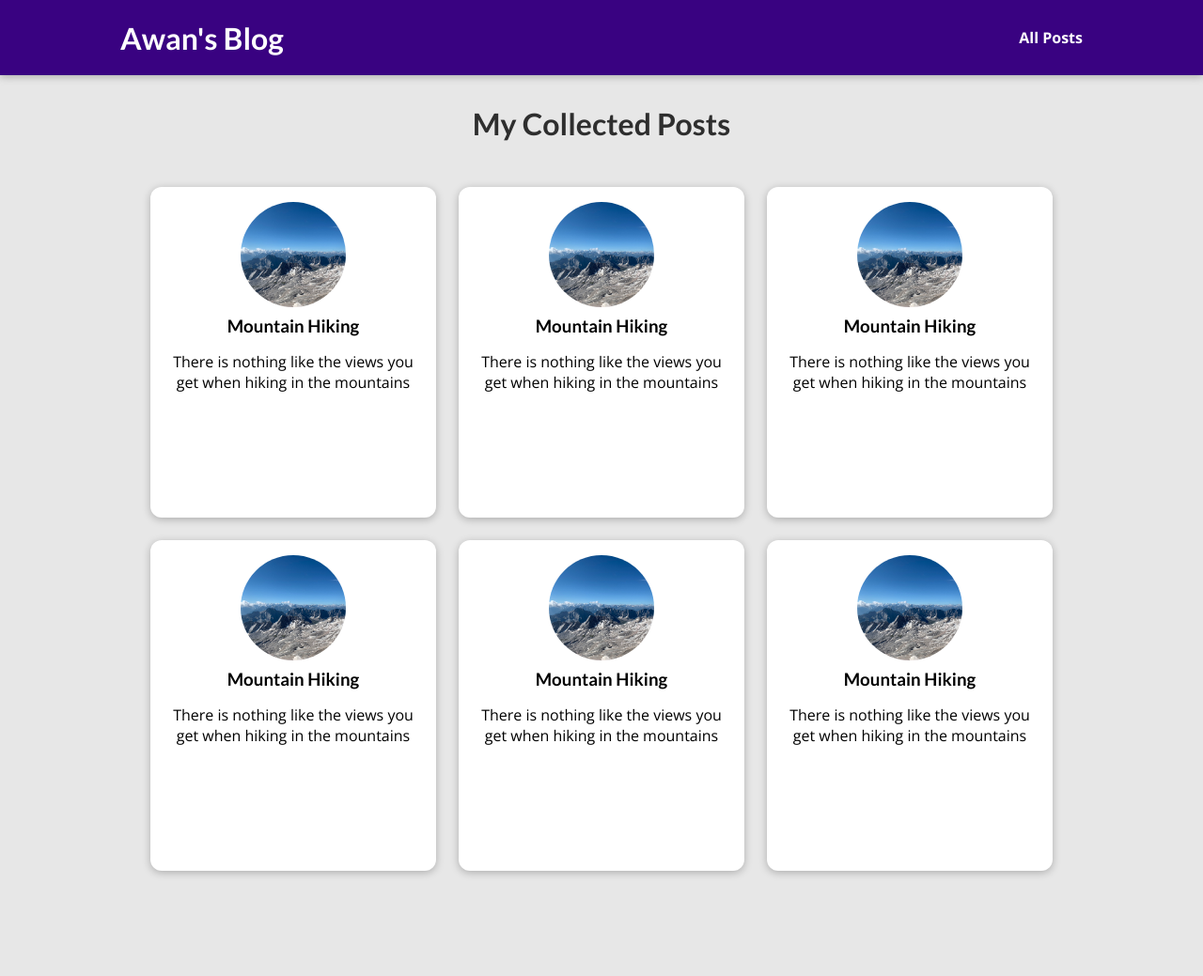
After one commit to HammadEngr/blog, a Django app: template blog/templates/blog/all-posts.html in a window 1280 px wide. The commit adds this page. Shown: the whole page at 94% size. Run offline with Django 5.2, Linux system fonts and the light colour scheme; the template is opened without the code that fills it, so the values that code supplies are empty.

Commit message:
CSS FILES addes

```diff
--- /dev/null
+++ b/blog/static/blog/all-posts.css
@@ -0,0 +1,43 @@
+body {
+  background-color: #e7e7e7;
+}
+
+#main-navigation {
+  background-color: #390281;
+  box-shadow: 0 2px 8px rgba(0, 0, 0, 0.25);
+}
+
+#all-posts {
+  margin: 7rem auto;
+  width: 90%;
+  max-width: 60rem;
+}
+
+#all-posts h2 {
+  text-align: center;
+  font-size: 2rem;
+  color: #2e2e2e;
+  margin: 3rem 0;
+}
+
+ul {
+  list-style: none;
+  margin: 0;
+  padding: 0;
+  display: grid;
+  grid-template-columns: repeat(auto-fill, minmax(17rem, 1fr));
+  gap: 1.5rem;
+}
+
+.post img {
+  width: 7rem;
+  height: 7rem;
+}
+
+.post a {
+  height: 22rem;
+  transform-origin: center;
+  box-shadow: 0 2px 8px rgba(0, 0, 0, 0.25);
+  border-radius: 12px;
+  background-color: white;
+}
--- /dev/null
+++ b/blog/static/blog/post.css
@@ -0,0 +1,43 @@
+.post {
+  display: flex;
+  flex-direction: column;
+  align-items: center;
+  text-align: center;
+}
+
+.post a {
+  text-decoration: none;
+  color: black;
+  transition: all 0.2s ease;
+  padding: 1rem;
+}
+
+.post a:hover,
+.post a:active {
+  transform: scale(1.1);
+  background-color: #390281;
+  color: white;
+}
+
+.post img {
+  width: 5rem;
+  height: 5rem;
+  object-fit: cover;
+  border-radius: 50%;
+}
+
+.post h3 {
+  margin: 0.25rem 0;
+}
+
+.post time {
+  color: #666666;
+  margin: 0.25rem;
+  font-style: italic;
+  font-size: 0.85rem;
+}
+
+.post:hover time,
+.post:active time {
+  color: white;
+}
--- /dev/null
+++ b/blog/templates/blog/all-posts.html
@@ -0,0 +1,25 @@
+{% extends "base.html" %}
+{% load static %}
+
+{% block title %}
+    All My Posts
+{% endblock  %}
+
+{% block css_files %}
+    <link rel="stylesheet" href="{% static "blog/post.css" %}">
+    <link rel="stylesheet" href="{% static "blog/all-posts.css" %}">
+{% endblock  %}
+
+{% block content %}
+    <section id="all-posts">
+        <h2>My Collected Posts</h2>
+        <ul>
+            {% include "blog/includes/post.html" %}
+            {% include "blog/includes/post.html" %}
+            {% include "blog/includes/post.html" %}
+            {% include "blog/includes/post.html" %}
+            {% include "blog/includes/post.html" %}
+            {% include "blog/includes/post.html" %}
+        </ul>
+    </section>
+{% endblock  %}
--- /dev/null
+++ b/blog/templates/blog/includes/post.html
@@ -0,0 +1,12 @@
+{% load static %}
+<li>
+    <article class="post">
+        <a href="">
+            <img src="{% static "blog/images/mountains.jpg" %}" alt="Mountain Hiking">
+            <div class="post__content">
+                <h3>Mountain Hiking</h3>
+                <p>There is nothing like the views you get when hiking in the mountains</p>
+            </div>
+        </a>
+    </article>
+</li>
--- a/blog/views.py
+++ b/blog/views.py
@@ -7,7 +7,7 @@ def starting_page(request):
     return render(request, "blog/index.html")
 
 def posts(request):
-    return HttpResponse("POSTS")
+    return render(request, "blog/all-posts.html")
 
 def post_detail(request, slug):
     return HttpResponse("POST DETAIL")
--- a/templates/base.html
+++ b/templates/base.html
@@ -10,6 +10,12 @@
     {% endblock %}
   </head>
   <body>
+    <header id="main-navigation">
+        <h1><a href="">Awan's Blog</a></h1>
+        <nav>
+            <a href="">All Posts</a>
+        </nav>
+    </header>
     {% block content %} {% endblock %}
   </body>
 </html>
```
Also changed, not shown: blog/templates/blog/index.html (+3 -18 lines), blog/static/blog/images/coding.jpg (added), blog/static/blog/images/hammad.png (added), blog/static/blog/images/mountains.jpg (added), blog/static/blog/images/woods.jpg (added).
